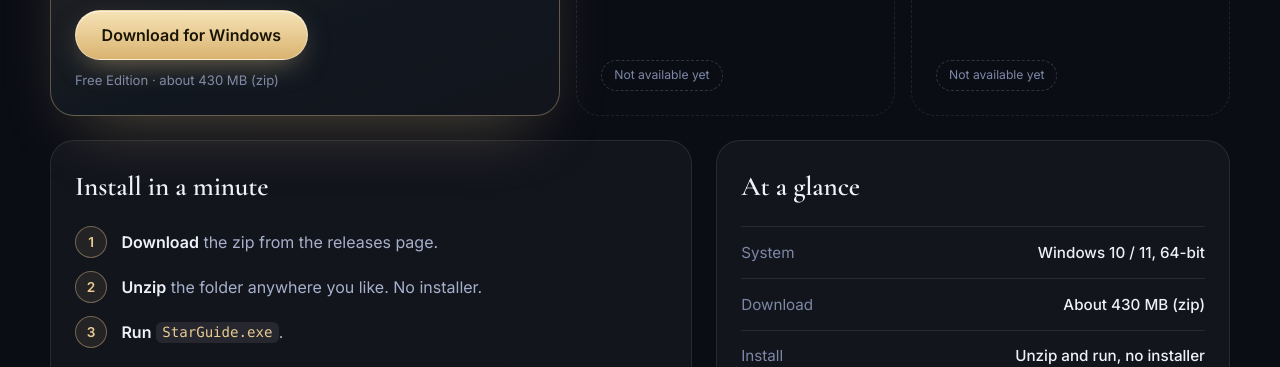
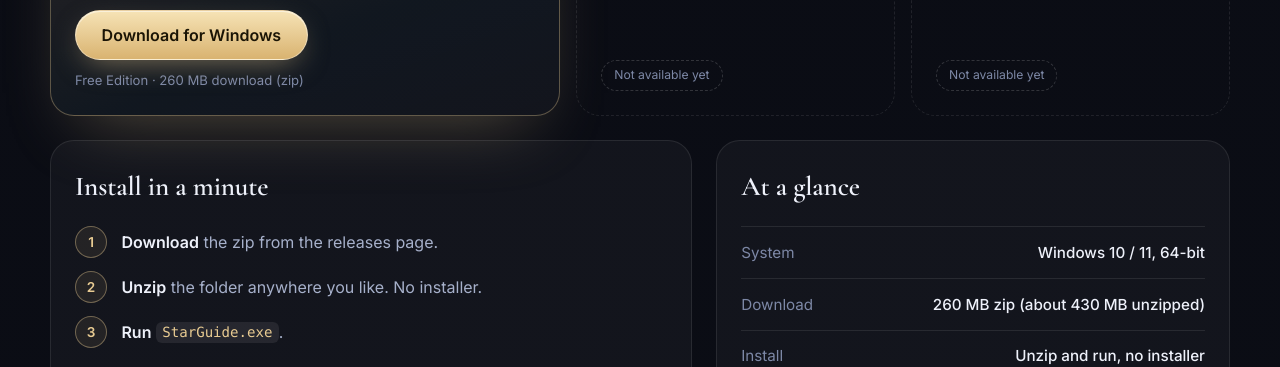
Before and after one commit to 44-61-6B-73-68/StarGuide-releases, a plain HTML site: page index.html in a window 1280 px wide. Shown: the part 6716-7083 px from the top of the page. Drawn offline with Linux system fonts and the light colour scheme.

Commit message:
Correct download size on the page

```diff
--- a/index.html
+++ b/index.html
@@ -279,7 +279,7 @@
           <h3>Windows</h3>
           <p>Windows 10 / 11, 64-bit</p>
           <a class="btn btn--lg" href="https://github.com/44-61-6B-73-68/StarGuide-releases/releases/latest">Download for Windows</a>
-          <small>Free Edition · about 430 MB (zip)</small>
+          <small>Free Edition · 260 MB download (zip)</small>
         </div>
         <div class="os os--soon" role="listitem" id="os-mac" data-os="mac"><h3>macOS</h3><p>Planned</p><span class="pill">Not available yet</span></div>
         <div class="os os--soon" role="listitem" id="os-lin" data-os="lin"><h3>Linux</h3><p>Planned</p><span class="pill">Not available yet</span></div>
@@ -300,7 +300,7 @@
         <h3>At a glance</h3>
         <dl>
           <div><dt>System</dt><dd>Windows 10 / 11, 64-bit</dd></div>
-          <div><dt>Download</dt><dd>About 430 MB (zip)</dd></div>
+          <div><dt>Download</dt><dd>260 MB zip (about 430 MB unzipped)</dd></div>
           <div><dt>Install</dt><dd>Unzip and run, no installer</dd></div>
           <div><dt>Internet</dt><dd>Not needed</dd></div>
           <div><dt>Account</dt><dd>None</dd></div>
```
